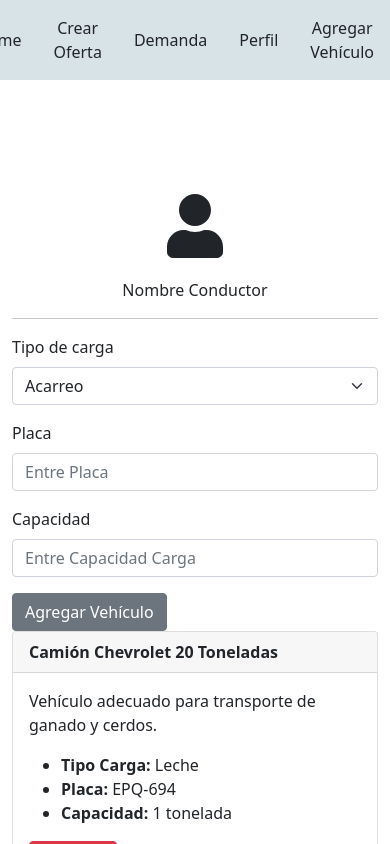
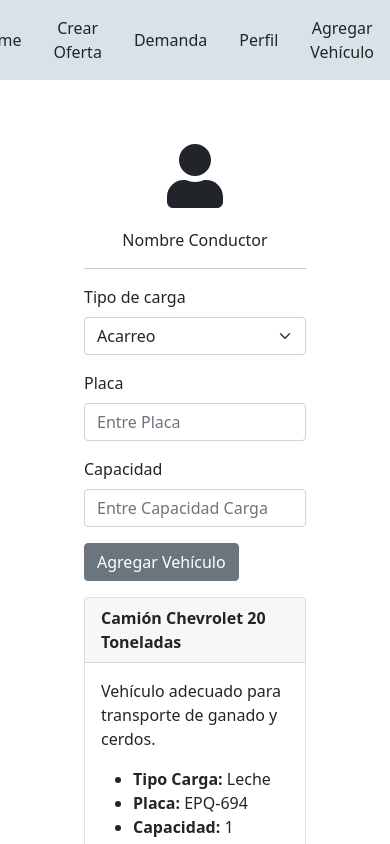
Before and after one commit to chtellez/ENVIOS-Y-CONTRAENVIOS-DE-CARGA-C4G35WEB-PROYECTOG4, a React (Create React App) app in the folder front/: page /PagAgregarVehiculo in a window 390 px wide. Shown: the top 844 px of the page. Built offline with nearby package versions, Linux system fonts and the light colour scheme.

Commit message:
Se centra el formulario de crear oferta con responsive

```diff
--- a/front/src/pages/PagAgregarVehiculo.jsx
+++ b/front/src/pages/PagAgregarVehiculo.jsx
@@ -30,7 +30,7 @@ class PagAgregarVehiculo extends React.Component {
 
   CardConColumna(i) {
     return (
-      <Col xs={12} sm={12} lg={12}>
+      <Col xs={12} sm={12} lg={12} className="mb-3 my-3">
         <CardVehiculoDeUsuario
           TipoCarga={this.state.StsVehiculos[i].TipoCarga}
           Placa={this.state.StsVehiculos[i].Placa}
@@ -43,21 +43,25 @@ class PagAgregarVehiculo extends React.Component {
   render() {
     return (
       <>
-        <Container fluid className="margen-relleno">
-          <Row >
-            <Col xs={12} sm={4} lg={3} >
+        <Container fluid >
+          <Row className="margen-relleno">
+            <Col xs={0} sm={0} lg={1} >
+            </Col>
+            <Col xs={12} sm={4} lg={4} >
               <div className="icono">
-                <FontAwesomeIcon icon={'user'} size="4x" className="margen-icono"/>
+                <FontAwesomeIcon icon={'user'} size="4x" className="margen-icono" />
                 <p>Nombre Conductor</p>
               </div>
               <hr />
               <FormNuevoVehiculo />
             </Col>
-            <Col xs={12} sm={8} lg={9}>
+            <Col xs={12} sm={8} lg={6}>
               <Row>
                 {this.CardConColumna(0)}
                 {this.CardConColumna(1)}
               </Row>
+            </Col>
+            <Col xs={0} sm={0} lg={1} >
             </Col>
           </Row>
         </Container>
--- a/front/src/styles/AgregarVehiculo.css
+++ b/front/src/styles/AgregarVehiculo.css
@@ -3,15 +3,21 @@
 }
 
 .margen-relleno {
-margin-bottom: 80px;
-margin-top: 80px;
-padding-bottom: 30px;
-padding-top: 30px;
+/* margin-bottom: 40px;
+margin-top: 80px; */
+margin-left: 60px !important;
+margin-right: 60px !important;
+padding-bottom: 60px;
+padding-top: 60px;
 }
 
 .margen-icono{
   margin-bottom: 20px;
   margin-top: 10px;
+}
+
+.margen-card{
+ margin-bottom: 25px !important;
 }
 
 .fondo-primario{
```
